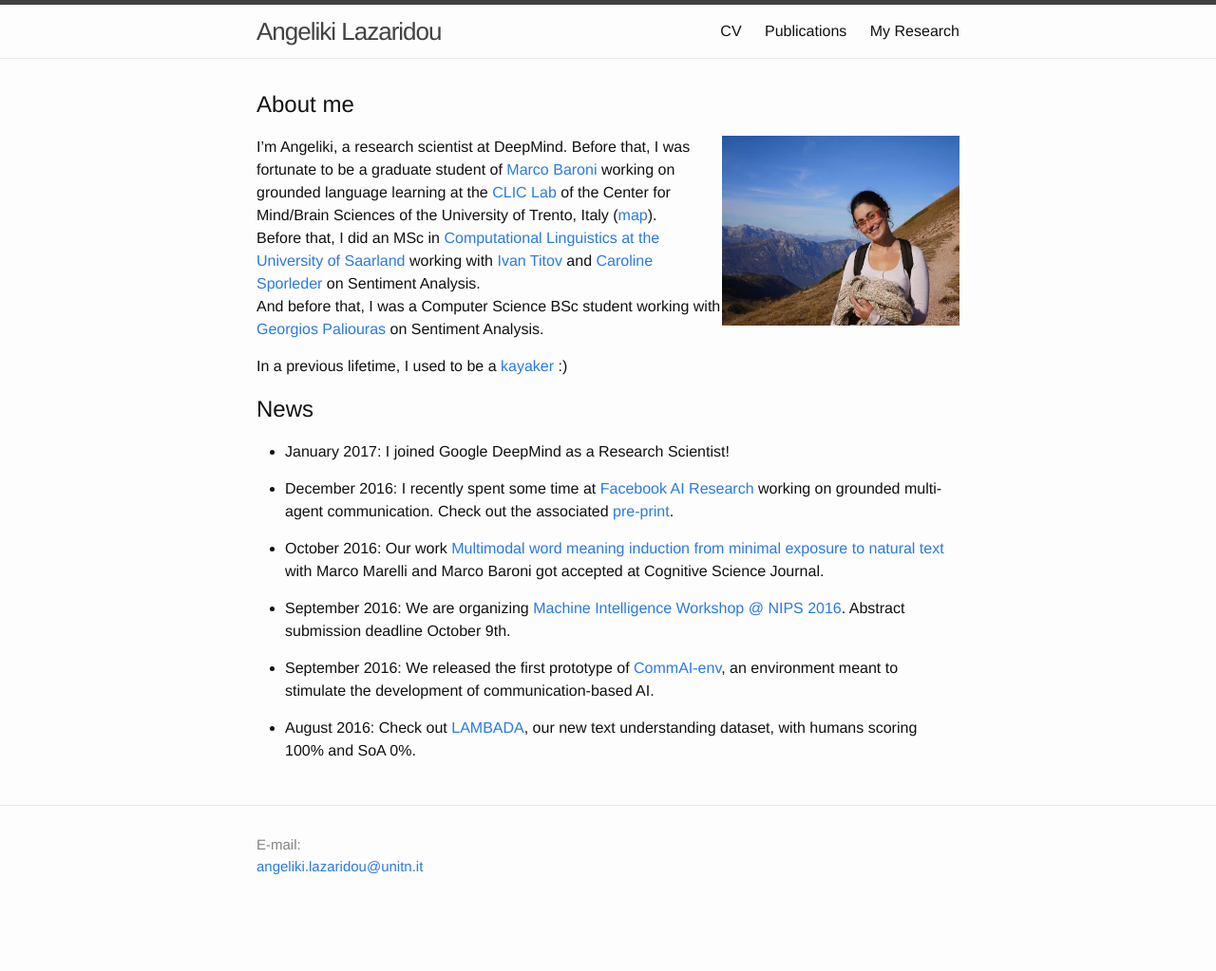
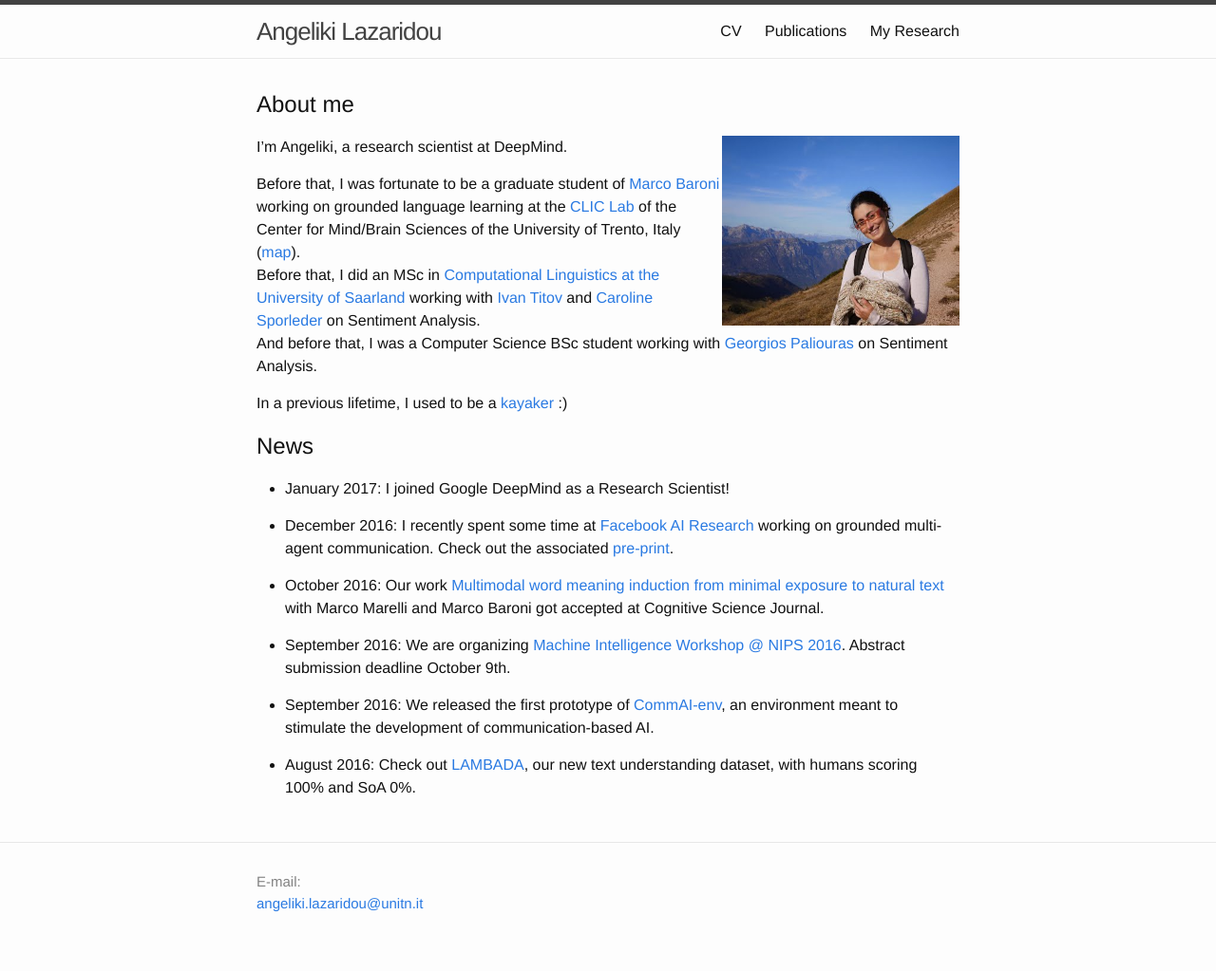
Before and after one commit to angelikilazaridou/angelikilazaridou.github.io, a Jekyll site: the page built from index.md, in a window 1280 px wide. Shown: the whole page at 95% size. Built offline with Jekyll 4.4.1, drawn with Linux system fonts in a browser that asks for light colours; before the commit the page ends 984 px from its top, so only the background shows below that.

Commit message:
update more

```diff
--- a/index.md
+++ b/index.md
@@ -5,7 +5,9 @@ layout: default
 
 
 <h2 id="about-me">About me</h2>
-<p><img src="../resourses/me.jpg" width="250" height="200" style="float:right">I’m Angeliki, a research scientist at DeepMind. Before that, I was fortunate to be a graduate student of <a href="http://clic.cimec.unitn.it/marco">Marco Baroni</a> working on grounded language learning at the <a href="http://clic.cimec.unitn.it">CLIC Lab</a>  of the Center for Mind/Brain Sciences of the University of Trento, Italy
+<p><img src="../resourses/me.jpg" width="250" height="200" style="float:right">I’m Angeliki, a research scientist at DeepMind. </p>
+
+<p>Before that, I was fortunate to be a graduate student of <a href="http://clic.cimec.unitn.it/marco">Marco Baroni</a> working on grounded language learning at the <a href="http://clic.cimec.unitn.it">CLIC Lab</a>  of the Center for Mind/Brain Sciences of the University of Trento, Italy
 (<a href="https://www.google.com/maps/place/Roveret://www.google.com/maps/place/38068+Rovereto+TN,+It%C3%A1lie/@47.2603133,11.7074777,5z/data=!4m2!3m1!1s0x47820ec143127041:0x6a9664123aebfadf">map</a>).<br />
 Before that, I did an MSc in <a href="http://www.coli.uni-saarland.de">Computational Linguistics at the University of Saarland</a> working with <a href="http://ivan-titov.org">Ivan Titov</a> and <a href="http://www.uni-trier.de/index.php?id=46381">Caroline Sporleder</a> on Sentiment Analysis.<br />
 And before that, I was a Computer Science BSc student working with <a href="http://users.iit.demokritos.gr/~paliourg">Georgios Paliouras</a> on Sentiment Analysis.</p>
```
